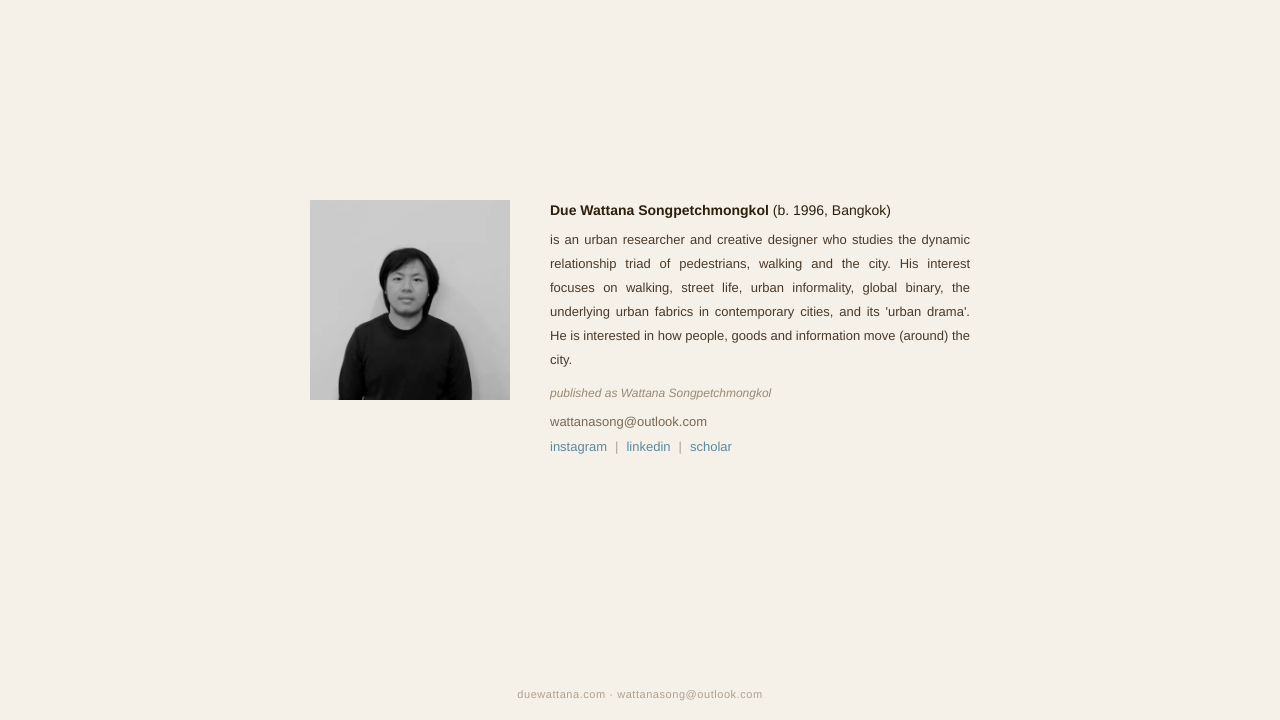
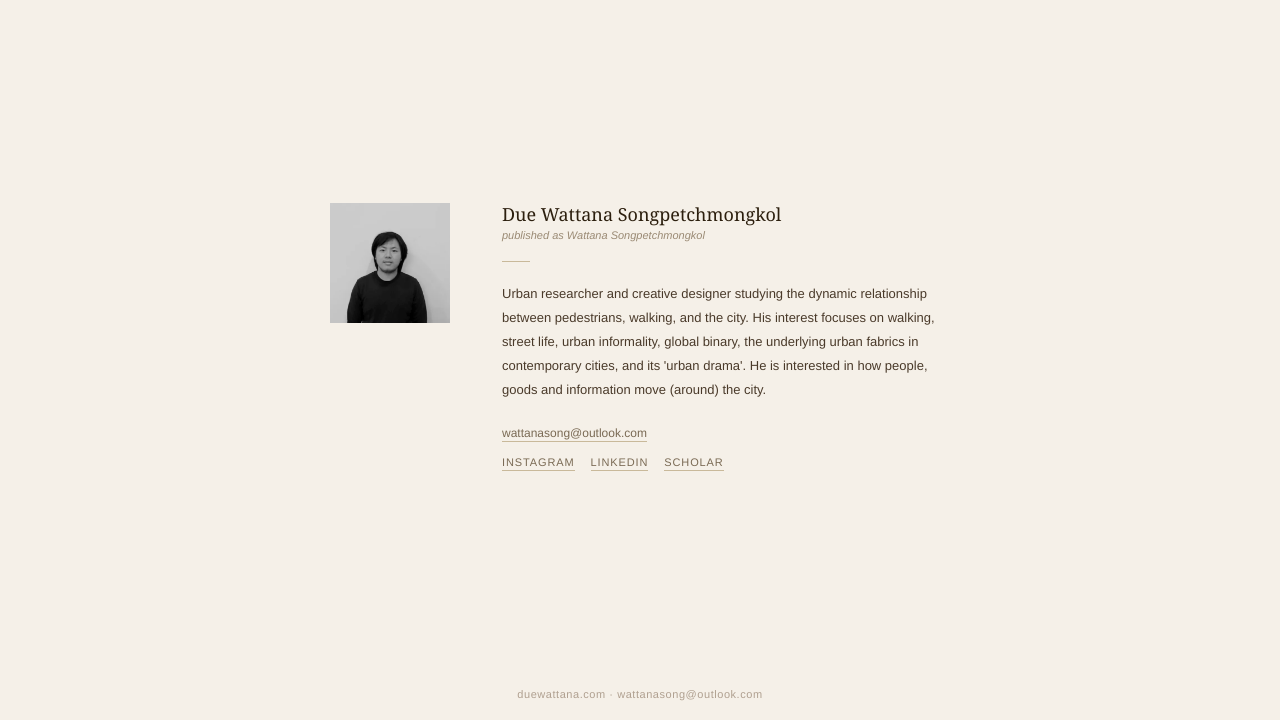
Before and after one commit to wattanasong/duewattana, a plain HTML site: page about.html in a window 1280 px wide. Shown: the part 80-800 px from the top of the page. Drawn offline with Linux system fonts and the light colour scheme.

```diff
--- a/about.html
+++ b/about.html
@@ -58,14 +58,14 @@
       display: flex;
       align-items: center;
       justify-content: center;
-      padding: 40px 40px 60px;
+      padding: 40px 40px 40px;
     }
 
     .about-card {
       display: flex;
-      gap: 40px;
+      gap: 52px;
       align-items: flex-start;
-      max-width: 660px;
+      max-width: 620px;
       width: 100%;
     }
 
@@ -74,8 +74,8 @@
     }
 
     .photo-col img {
-      width: 200px;
-      height: 200px;
+      width: 120px;
+      height: 120px;
       object-fit: cover;
       object-position: center top;
       display: block;
@@ -84,44 +84,49 @@
 
     .text-col {
       flex: 1;
-      padding-top: 2px;
     }
 
     .name {
-      font-size: 14px;
-      font-weight: 700;
+      font-family: 'Georgia', serif;
+      font-size: 18px;
+      font-weight: 400;
       color: #2c1f0e;
-      margin-bottom: 10px;
+      margin-bottom: 3px;
+      line-height: 1.3;
     }
 
-    .name span {
-      font-weight: 400;
+    .aka {
+      font-size: 11px;
+      color: #9a8a74;
+      font-style: italic;
+      margin-bottom: 20px;
+    }
+
+    .divider {
+      width: 28px;
+      height: 1px;
+      background: #c9b99a;
+      margin-bottom: 20px;
     }
 
     .bio {
       font-size: 13px;
       color: #4a3a2a;
       line-height: 1.85;
-      margin-bottom: 14px;
-      text-align: justify;
-    }
-
-    .aka {
-      font-size: 12px;
-      color: #9a8a74;
-      font-style: italic;
-      margin-bottom: 14px;
+      margin-bottom: 24px;
     }
 
     .contact {
-      font-size: 13px;
+      font-size: 12px;
       color: #7a6a54;
-      margin-bottom: 10px;
+      margin-bottom: 16px;
     }
 
     .contact a {
       color: #7a6a54;
       text-decoration: none;
+      border-bottom: 0.5px solid #c9b99a;
+      padding-bottom: 1px;
     }
 
     .contact a:hover {
@@ -130,25 +135,24 @@
 
     .links {
       display: flex;
-      align-items: center;
       flex-wrap: wrap;
+      gap: 16px;
     }
 
     .links a {
-      font-size: 13px;
-      color: #5a8a9f;
+      font-size: 11px;
+      color: #7a6a54;
       text-decoration: none;
-      transition: color 0.2s;
+      letter-spacing: 0.08em;
+      text-transform: uppercase;
+      border-bottom: 0.5px solid #c9b99a;
+      padding-bottom: 2px;
+      transition: color 0.2s, border-color 0.2s;
     }
 
     .links a:hover {
       color: #2c1f0e;
-    }
-
-    .links .sep {
-      font-size: 13px;
-      color: #b0a090;
-      margin: 0 8px;
+      border-bottom-color: #2c1f0e;
     }
 
     footer {
@@ -159,6 +163,7 @@
       letter-spacing: 0.05em;
     }
 
+    /* Mobile */
     @media (max-width: 600px) {
       nav {
         padding: 20px 24px;
@@ -169,21 +174,23 @@
       }
 
       main {
-        padding: 32px 24px 48px;
+        padding: 40px 24px 60px;
+        align-items: flex-start;
       }
 
       .about-card {
         flex-direction: column;
-        gap: 24px;
+        align-items: center;
+        gap: 28px;
+        text-align: center;
       }
 
-      .photo-col img {
-        width: 140px;
-        height: 140px;
+      .divider {
+        margin: 0 auto 20px;
       }
 
-      .bio {
-        text-align: left;
+      .links {
+        justify-content: center;
       }
     }
   </style>
@@ -207,18 +214,17 @@
       </div>
 
       <div class="text-col">
-        <div class="name">Due Wattana Songpetchmongkol <span>(b. 1996, Bangkok)</span></div>
-        <p class="bio">is an urban researcher and creative designer who studies the dynamic relationship triad of pedestrians, walking and the city. His interest focuses on walking, street life, urban informality, global binary, the underlying urban fabrics in contemporary cities, and its 'urban drama'. He is interested in how people, goods and information move (around) the city.</p>
-        <p class="aka">published as Wattana Songpetchmongkol</p>
+        <div class="name">Due Wattana Songpetchmongkol</div>
+        <div class="aka">published as Wattana Songpetchmongkol</div>
+        <div class="divider"></div>
+        <p class="bio">Urban researcher and creative designer studying the dynamic relationship between pedestrians, walking, and the city. His interest focuses on walking, street life, urban informality, global binary, the underlying urban fabrics in contemporary cities, and its 'urban drama'. He is interested in how people, goods and information move (around) the city.</p>
         <div class="contact">
           <a href="mailto:wattanasong@outlook.com">wattanasong@outlook.com</a>
         </div>
         <div class="links">
-          <a href="https://www.instagram.com/studio.wattana/" target="_blank">instagram</a>
-          <span class="sep">|</span>
-          <a href="https://www.linkedin.com/in/wattanasong/" target="_blank">linkedin</a>
-          <span class="sep">|</span>
-          <a href="https://scholar.google.com/citations?user=SbIn6QgAAAAJ&hl=en&oi=ao" target="_blank">scholar</a>
+          <a href="https://www.instagram.com/studio.wattana/" target="_blank">Instagram</a>
+          <a href="https://www.linkedin.com/in/wattanasong/" target="_blank">LinkedIn</a>
+          <a href="https://scholar.google.com/citations?user=SbIn6QgAAAAJ&hl=en&oi=ao" target="_blank">Scholar</a>
         </div>
       </div>
 
```
